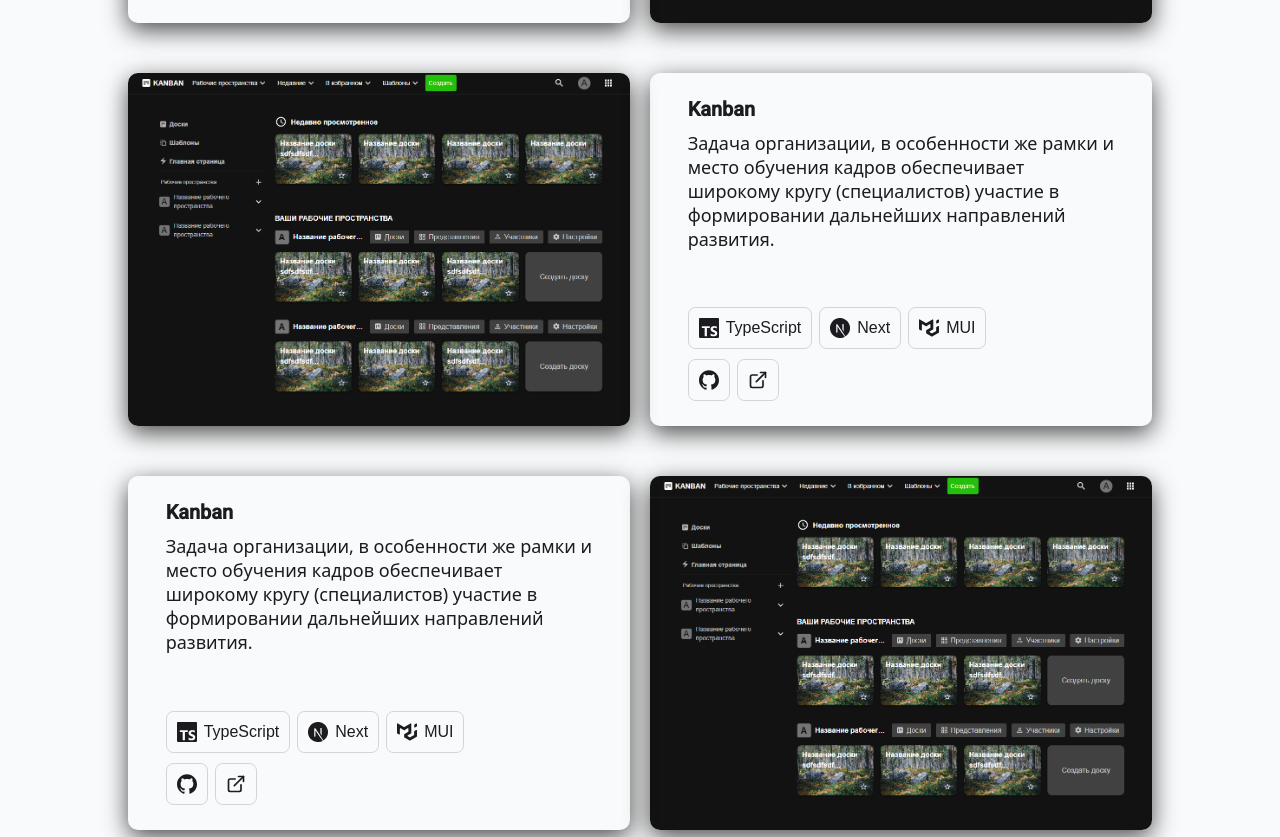
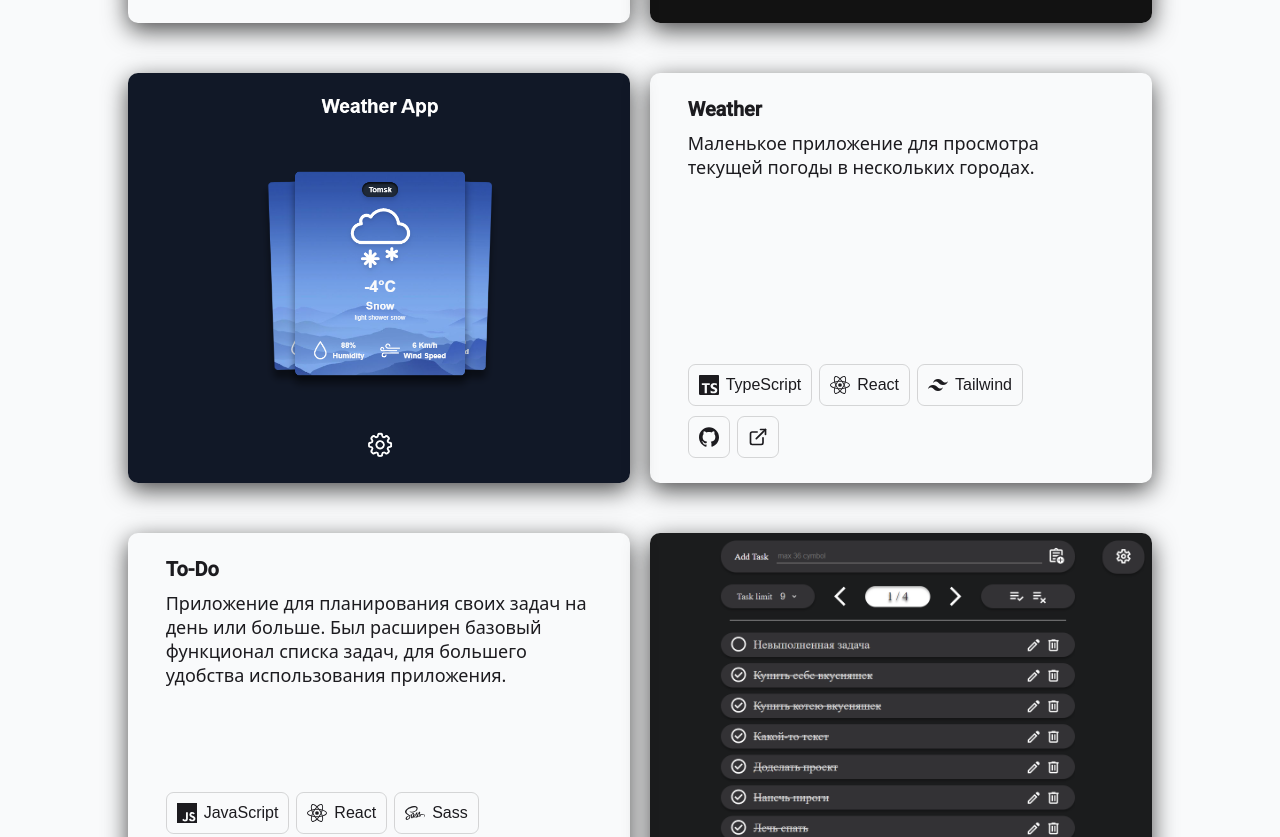
Before and after one commit to Innovavtion/portfolio, a Next.js app: page / in a window 1280 px wide. Shown: the part 1962-2799 px from the top of the page. Built offline with nearby package versions, Linux system fonts and the light colour scheme.

Commit message:
feat: create portfolio - data & logic

```diff
--- /dev/null
+++ b/components/Section/Portfolio/Portfolio.data.tsx
@@ -0,0 +1,82 @@
+import { StaticImageData } from "next/image";
+
+import KanbanImage from "@/public/Images/Kanban.png";
+import WeatherImage from "@/public/Images/Weather.png";
+import ToDoImage from "@/public/Images/ToDo.png";
+
+import {
+  SiJavascript,
+  SiTypescript,
+  SiReact,
+  SiNextdotjs,
+  SiTailwindcss,
+  SiMui,
+} from "react-icons/si";
+
+import { IoLogoSass } from "react-icons/io";
+
+interface LinkProps {
+  github: string;
+  vercel: string;
+}
+
+interface StackProps {
+  name: string;
+  icon: React.ReactNode;
+}
+
+interface portfolioProps {
+  name: string;
+  description: string;
+  stack: Array<StackProps>;
+  image: StaticImageData;
+  link: LinkProps;
+}
+
+export const portfolioData: Array<portfolioProps> = [
+  {
+    name: "Kanban",
+    description:
+      "Приложение для управления развитием проектов, который помогает наглядно представлять задачи и добиться максимальной эффективности разработки.",
+    stack: [
+      { name: "TypeScript", icon: <SiTypescript /> },
+      { name: "Next", icon: <SiNextdotjs /> },
+      { name: "Mui", icon: <SiMui /> },
+    ],
+    image: KanbanImage,
+    link: {
+      github: "https://github.com/Innovavtion/kanban-board",
+      vercel: "https://kanban-board-e2sm.vercel.app/",
+    },
+  },
+  {
+    name: "Weather",
+    description:
+      "Маленькое приложение для просмотра текущей погоды в нескольких городах.",
+    image: WeatherImage,
+    stack: [
+      { name: "TypeScript", icon: <SiTypescript /> },
+      { name: "React", icon: <SiReact /> },
+      { name: "Tailwind", icon: <SiTailwindcss /> },
+    ],
+    link: {
+      github: "https://github.com/Innovavtion/weather-react",
+      vercel: "https://weather-react-two-sigma.vercel.app/",
+    },
+  },
+  {
+    name: "To-Do",
+    description:
+      "Приложение для планирования своих задач на день или больше. Был расширен базовый функционал списка задач, для большего удобства использования приложения.",
+    stack: [
+      { name: "JavaScript", icon: <SiJavascript /> },
+      { name: "React", icon: <SiReact /> },
+      { name: "Sass", icon: <IoLogoSass /> },
+    ],
+    image: ToDoImage,
+    link: {
+      github: "https://github.com/Innovavtion/to-do-react",
+      vercel: "https://to-do-react-first-project.vercel.app/",
+    },
+  },
+];
--- a/components/Section/Portfolio/Portfolio.module.scss
+++ b/components/Section/Portfolio/Portfolio.module.scss
@@ -152,6 +152,11 @@
         display: flex;
         align-items: center;
 
+        a {
+          text-decoration: none;
+          color: #000;
+        }
+
         :not(:last-child) {
           margin-right: 7px;
         }
--- a/components/Section/Portfolio/Portfolio.tsx
+++ b/components/Section/Portfolio/Portfolio.tsx
@@ -1,147 +1,60 @@
+"use client";
+
 import styles from "./Portfolio.module.scss";
 
 import Image from "next/image";
-import KanbanImage from "@/public/Images/Kanban.png";
+import Link from "next/link";
 
 import { Button } from "@/components/Elements/Base/Button/Button";
+import { SiGithub } from "react-icons/si";
+import { FiExternalLink } from "react-icons/fi";
 
-import { SiTypescript, SiNextdotjs, SiGithub, SiMui } from "react-icons/si";
-import { FiExternalLink } from "react-icons/fi";
+import { portfolioData } from "./Portfolio.data";
 
 export default function Portfolio() {
   return (
     <div className={styles.Portfolio}>
       <div className={styles.Container}>
         <h2>Portfolio</h2>
-        <div className={styles.Content}>
+        {portfolioData.map((item, key) => (
+          <div className={styles.Content} key={key}>
             <div className={styles.PortfolioImage}>
-            <Image src={KanbanImage} alt="Kanban" className={styles.Image} />
+              <Image src={item.image} alt="Kanban" className={styles.Image} />
             </div>
             <div className={styles.Card}>
               <div className={styles.CardText}>
                 <div className={styles.Name}>
-                <h5>Kanban</h5>
+                  <h5>{item.name}</h5>
                 </div>
                 <div className={styles.Description}>
-                <p>
-                  Задача организации, в особенности же рамки и место обучения
-                  кадров обеспечивает широкому кругу (специалистов) участие в
-                  формировании дальнейших направлений развития.
-                </p>
+                  <p>{item.description}</p>
                 </div>
               </div>
               <div className={styles.CardButton}>
                 <div className={styles.Stack}>
-                <Button>
-                  <SiTypescript />
-                  <p>TypeScript</p>
+                  {item.stack.map((itemStack, key) => (
+                    <Button key={key}>
+                      {itemStack.icon}
+                      <p>{itemStack.name}</p>
                     </Button>
-                <Button>
-                  <SiNextdotjs />
-                  <p>Next</p>
-                </Button>
-                <Button>
-                  <SiMui />
-                  <p>MUI</p>
-                </Button>
+                  ))}
                 </div>
                 <div className={styles.View}>
+                  <Link href={item.link.github} target="blank">
                     <Button>
                       <SiGithub />
                     </Button>
+                  </Link>
+                  <Link href={item.link.vercel} target="blank">
                     <Button>
                       <FiExternalLink />
                     </Button>
+                  </Link>
                 </div>
               </div>
             </div>
           </div>
-        <div className={styles.Content}>
-          <div className={styles.PortfolioImage}>
-            <Image src={KanbanImage} alt="Kanban" className={styles.Image} />
-          </div>
-          <div className={styles.Card}>
-            <div className={styles.CardText}>
-              <div className={styles.Name}>
-                <h5>Kanban</h5>
-              </div>
-              <div className={styles.Description}>
-                <p>
-                  Задача организации, в особенности же рамки и место обучения
-                  кадров обеспечивает широкому кругу (специалистов) участие в
-                  формировании дальнейших направлений развития.
-                </p>
-              </div>
-            </div>
-            <div className={styles.CardButton}>
-              <div className={styles.Stack}>
-                <Button>
-                  <SiTypescript />
-                  <p>TypeScript</p>
-                </Button>
-                <Button>
-                  <SiNextdotjs />
-                  <p>Next</p>
-                </Button>
-                <Button>
-                  <SiMui />
-                  <p>MUI</p>
-                </Button>
-              </div>
-              <div className={styles.View}>
-                <Button>
-                  <SiGithub />
-                </Button>
-                <Button>
-                  <FiExternalLink />
-                </Button>
-              </div>
-            </div>
-          </div>
-        </div>
-        <div className={styles.Content}>
-          <div className={styles.PortfolioImage}>
-            <Image src={KanbanImage} alt="Kanban" className={styles.Image} />
-          </div>
-          <div className={styles.Card}>
-            <div className={styles.CardText}>
-              <div className={styles.Name}>
-                <h5>Kanban</h5>
-              </div>
-              <div className={styles.Description}>
-                <p>
-                  Задача организации, в особенности же рамки и место обучения
-                  кадров обеспечивает широкому кругу (специалистов) участие в
-                  формировании дальнейших направлений развития.
-                </p>
-              </div>
-            </div>
-            <div className={styles.CardButton}>
-              <div className={styles.Stack}>
-                <Button>
-                  <SiTypescript />
-                  <p>TypeScript</p>
-                </Button>
-                <Button>
-                  <SiNextdotjs />
-                  <p>Next</p>
-                </Button>
-                <Button>
-                  <SiMui />
-                  <p>MUI</p>
-                </Button>
-              </div>
-              <div className={styles.View}>
-                <Button>
-                  <SiGithub />
-                </Button>
-                <Button>
-                  <FiExternalLink />
-                </Button>
-              </div>
-            </div>
-          </div>
-        </div>
+        ))}
       </div>
     </div>
   );
```
Also changed, not shown: public/Images/ToDo.png (added), public/Images/Weather.png (added). Lines whose indentation alone changed are shown as unchanged.
